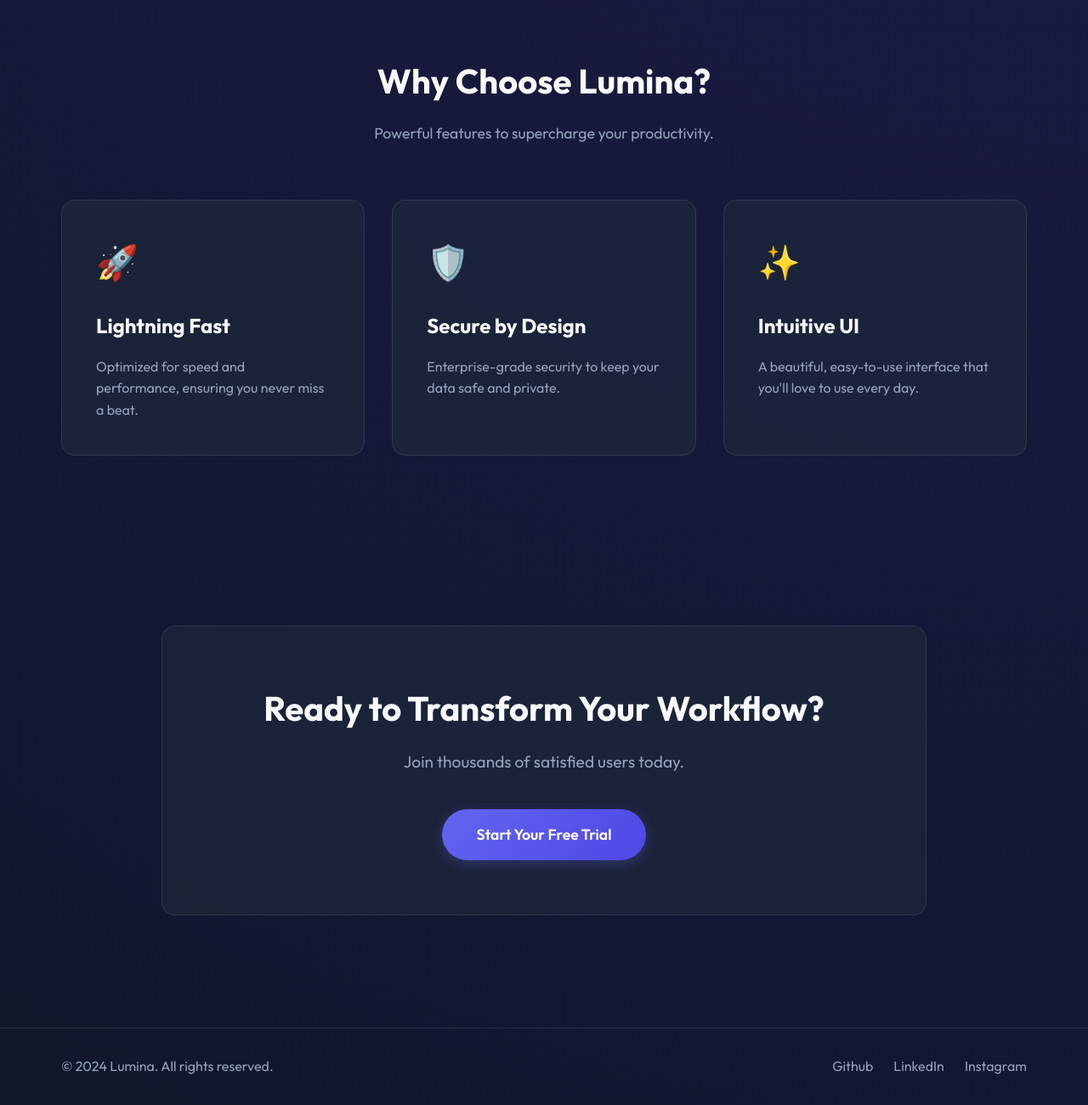
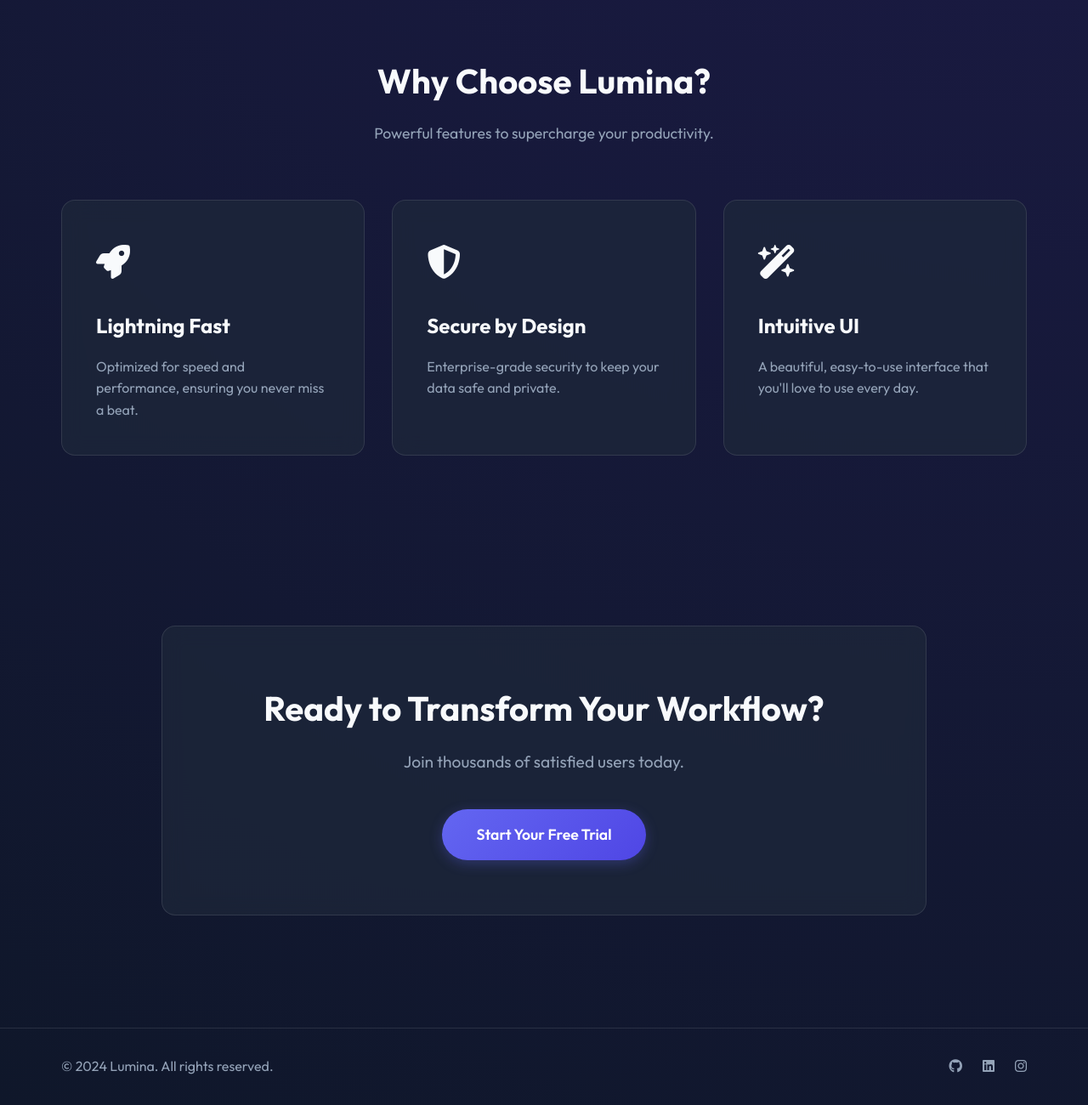
Before and after one commit to moaazstar002-coder/Syntecxhub_Landing_page, a plain HTML site: page index.html in a window 1280 px wide. Shown: the part 837-2137 px from the top of the page at 85% size. Drawn offline with Linux system fonts and the light colour scheme.

Commit message:
first commit

```diff
--- a/index.html
+++ b/index.html
@@ -8,6 +8,7 @@
     <link rel="preconnect" href="https://fonts.googleapis.com">
     <link rel="preconnect" href="https://fonts.gstatic.com" crossorigin>
     <link href="https://fonts.googleapis.com/css2?family=Outfit:wght@300;400;600;700&display=swap" rel="stylesheet">
+    <link rel="stylesheet" href="https://cdnjs.cloudflare.com/ajax/libs/font-awesome/6.4.0/css/all.min.css">
 </head>
 <body>
     <header id="navbar">
@@ -36,7 +37,6 @@
                     </div>
                 </div>
                 <div class="hero-visual">
-                    <!-- Placeholder for abstract visual or product shot -->
                     <div class="visual-circle"></div>
                     <div class="visual-card glass">
                         <h3>Analytics</h3>
@@ -54,17 +54,17 @@
                 </div>
                 <div class="features-grid">
                     <div class="feature-card glass">
-                        <div class="icon">🚀</div>
+                        <div class="icon"><i class="fa-solid fa-rocket"></i></div>
                         <h3>Lightning Fast</h3>
                         <p>Optimized for speed and performance, ensuring you never miss a beat.</p>
                     </div>
                     <div class="feature-card glass">
-                        <div class="icon">🛡️</div>
+                        <div class="icon"><i class="fa-solid fa-shield-halved"></i></div>
                         <h3>Secure by Design</h3>
                         <p>Enterprise-grade security to keep your data safe and private.</p>
                     </div>
                     <div class="feature-card glass">
-                        <div class="icon">✨</div>
+                        <div class="icon"><i class="fa-solid fa-wand-magic-sparkles"></i></div>
                         <h3>Intuitive UI</h3>
                         <p>A beautiful, easy-to-use interface that you'll love to use every day.</p>
                     </div>
@@ -87,9 +87,9 @@
         <div class="container footer-container">
             <p>&copy; 2024 Lumina. All rights reserved.</p>
             <div class="social-links">
-                <a href="#">Github</a>
-                <a href="#">LinkedIn</a>
-                <a href="#">Instagram</a>
+                <a href="#"><i class="fa-brands fa-github"></i></a>
+                <a href="#"><i class="fa-brands fa-linkedin"></i></a>
+                <a href="#"><i class="fa-brands fa-instagram"></i></a>
             </div>
         </div>
     </footer>
```
